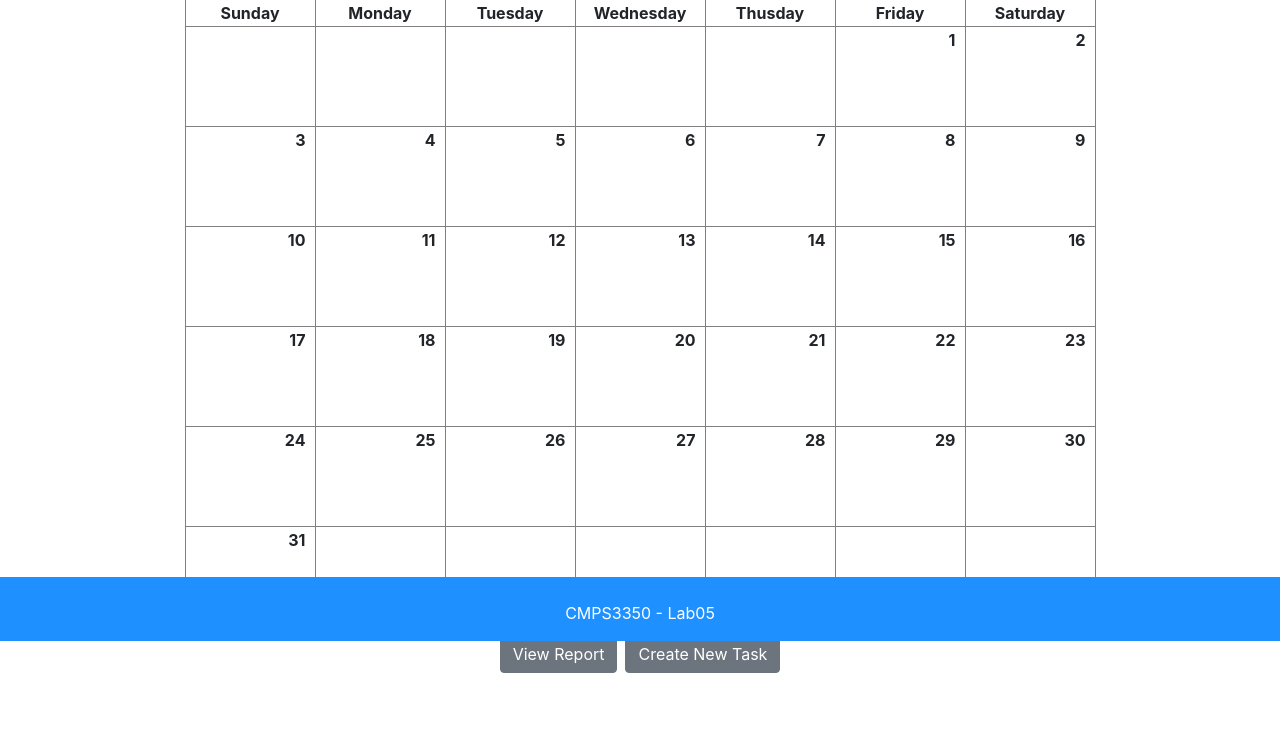
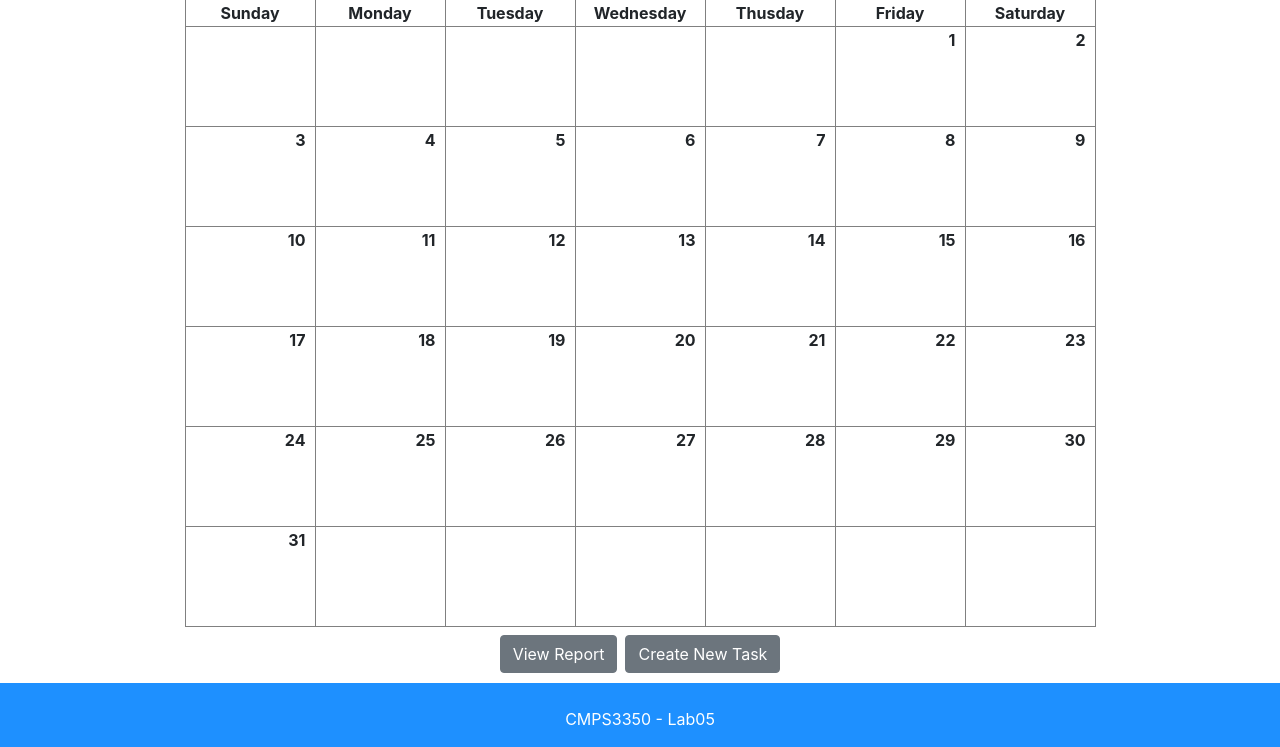
Before and after one commit to hectorm22/Timetables, a PHP site: page /views/index.php in a window 1280 px wide. Shown: the part 159-906 px from the top of the page. Before the commit the page ends 832 px from the top, so only its background shows below. Run offline with PHP 8.4, Linux system fonts and the light colour scheme; the visitor is signed in with stand-in values (Sample User, id 1); data comes from the database, SQL or seed files in the repository; data that the repository does not hold is empty.

Commit message:
Update footer.php
remvoed footer overlapping behavior

```diff
--- a/views/footer.php
+++ b/views/footer.php
@@ -1,6 +1,6 @@
 <!-- Footer -->
 <footer class="page-footer font-small" style="
-        position: fixed;
+        margin-top: 10px;
         left: 0;
         bottom: 0;
         width: 100%;
```
